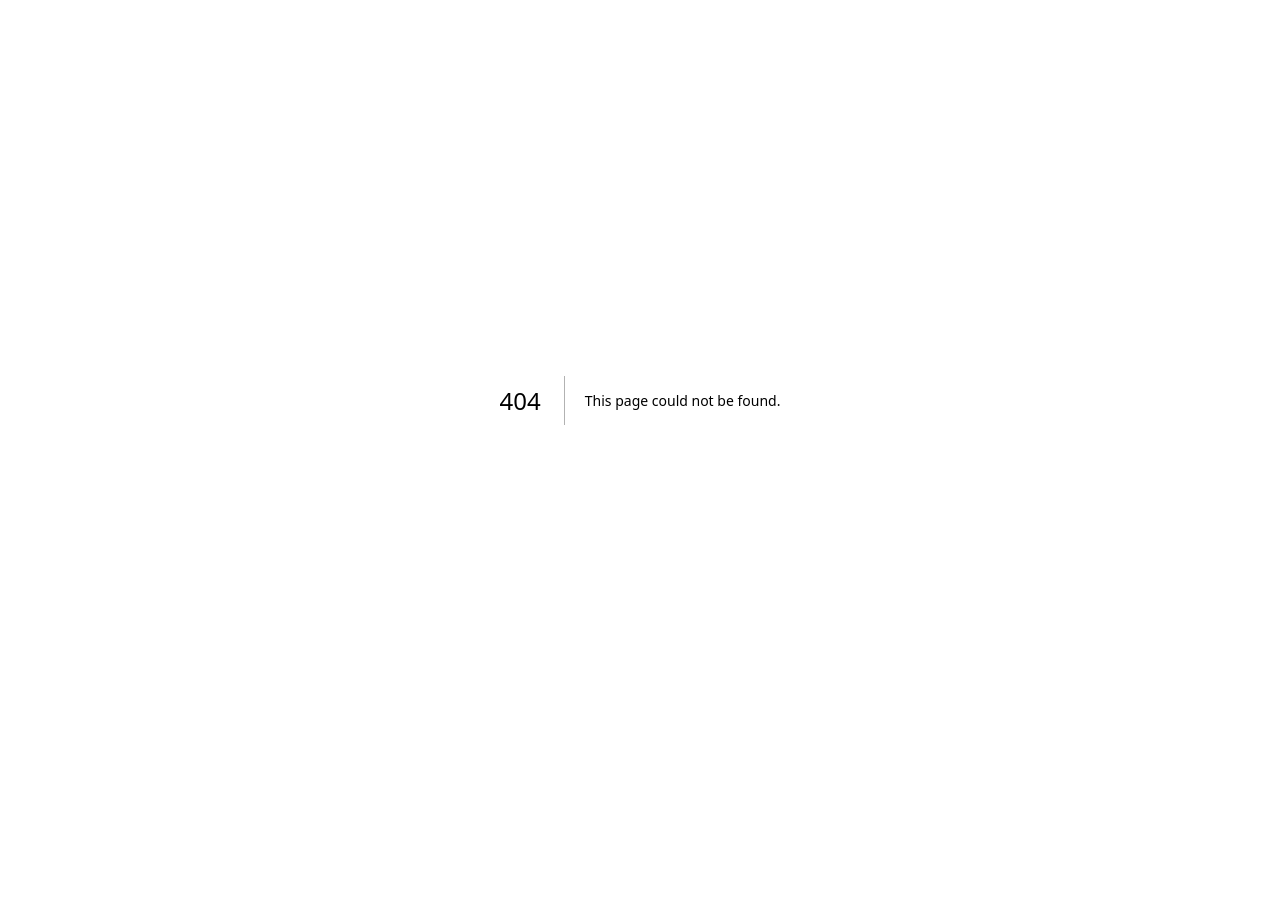
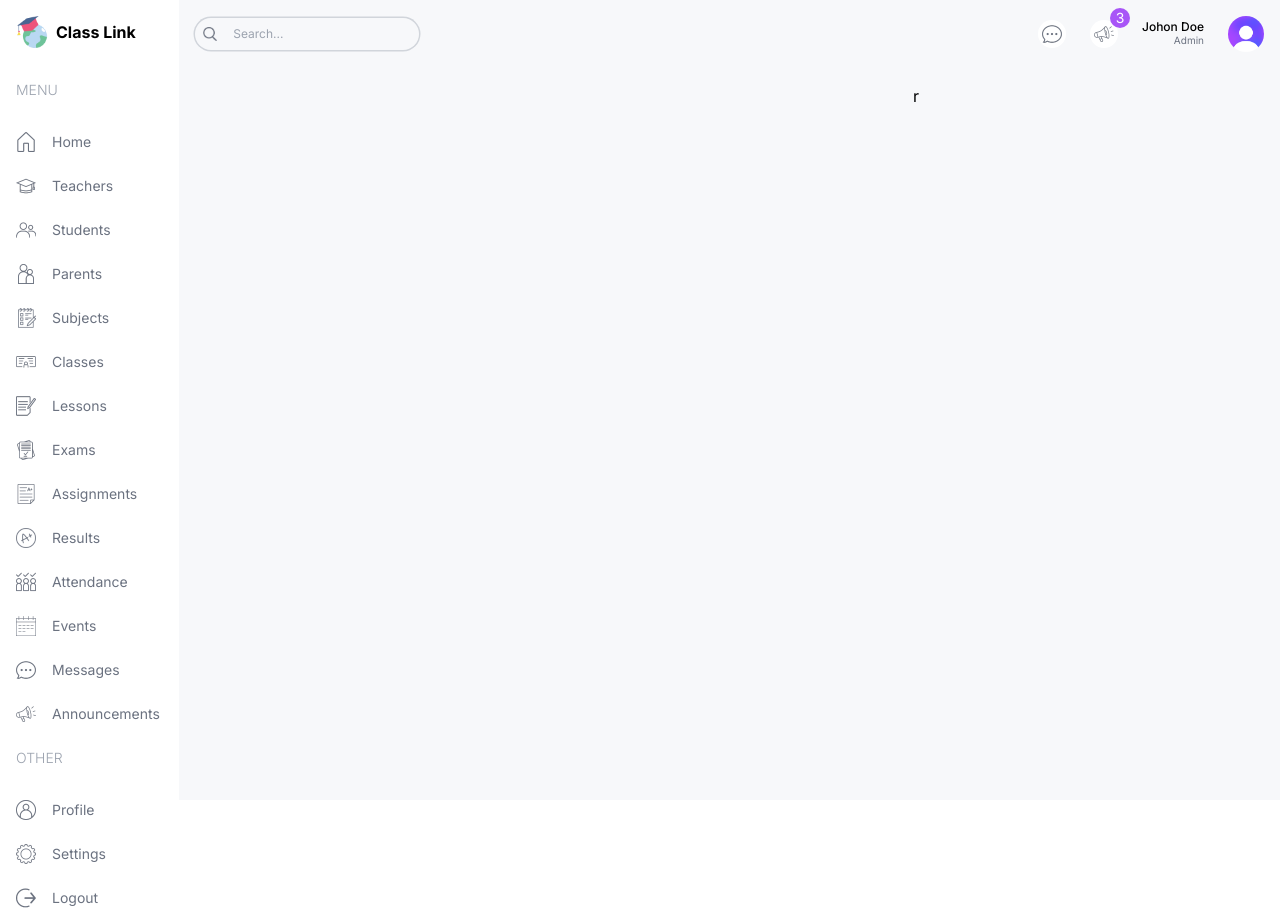
Before and after one commit to AimableUK/Class-Link, a Next.js app: page /admin in a window 1280 px wide. Before the commit this address had no page. Before the commit the page ends 800 px from the top, so only its background shows below. Built offline with nearby package versions, Linux system fonts and the light colour scheme.

Commit message:
setting up the dashboard page

```diff
--- /dev/null
+++ b/src/app/(dashboard)/admin/page.tsx
@@ -0,0 +1,22 @@
+import UserCard from "@/components/UserCard";
+import React from "react";
+
+const AdminPage = () => {
+  return (
+    <div className="flex p-4 gap-4 flex-col md:flex-row">
+      <div className="w-full lg:w-2/3">
+        {/* USER CARDS */}
+        <div className="flex gap-4 justify-between">
+          <UserCard type="student" />
+          <UserCard type="teacher" />
+          <UserCard type="parent" />
+          <UserCard type="staff" />
+        </div>
+      </div>
+
+      <div className="w-full lg:w-1/3">r</div>
+    </div>
+  );
+};
+
+export default AdminPage;
--- /dev/null
+++ b/src/app/(dashboard)/layout.tsx
@@ -0,0 +1,29 @@
+import Menu from "@/components/Menu";
+import Navbar from "@/components/Navbar";
+import Image from "next/image";
+import Link from "next/link";
+
+export default function DashboardLayout({
+  children,
+}: Readonly<{
+  children: React.ReactNode;
+}>) {
+  return (
+    <div className="h-screen flex">
+      <div className="w-[14%] md:w-[8%] lg:w-[16%] xl:w-[14%] p-4">
+        <Link
+          href="/"
+          className="flex items-center justify-center lg:justify-start gap-2"
+        >
+          <Image src="/logo.png" alt="logo" width={32} height={32} />
+          <span className="hidden lg:block font-bold">Class Link</span>
+        </Link>
+        <Menu />
+      </div>
+      <div className="w-[86%] md:w-[92%] lg:w-[84%] xl:w-[86%] bg-[#F7F8FA] overflow-scroll flex flex-col">
+        <Navbar />
+        {children}
+      </div>
+    </div>
+  );
+}
--- /dev/null
+++ b/src/app/(dashboard)/parent/page.tsx
@@ -0,0 +1,9 @@
+import React from 'react'
+
+const ParentPage = () => {
+  return (
+    <div>ParentPage</div>
+  )
+}
+
+export default ParentPage
--- /dev/null
+++ b/src/app/(dashboard)/student/page.tsx
@@ -0,0 +1,9 @@
+import React from 'react'
+
+const StudentPage = () => {
+  return (
+    <div>StudentPage</div>
+  )
+}
+
+export default StudentPage
--- /dev/null
+++ b/src/app/(dashboard)/teacher/page.tsx
@@ -0,0 +1,9 @@
+import React from 'react'
+
+const TeacherPage = () => {
+  return (
+    <div>TeacherPage</div>
+  )
+}
+
+export default TeacherPage
--- a/src/app/layout.tsx
+++ b/src/app/layout.tsx
@@ -5,7 +5,7 @@
 const inter = Inter({ subsets: ["latin"] });
 
 export const metadata: Metadata = {
-  title: "Lama Dev School Management Dashboard",
+  title: "Class Link School Management Dashboard",
   description: "Next.js School Management System",
 };
 
--- /dev/null
+++ b/src/app/sign-in/page.tsx
@@ -0,0 +1,9 @@
+import React from 'react'
+
+const LoginPage = () => {
+  return (
+    <div>LoginPage</div>
+  )
+}
+
+export default LoginPage
--- a/src/components/Menu.tsx
+++ b/src/components/Menu.tsx
@@ -112,3 +112,38 @@
     ],
   },
 ];
+
+import Image from "next/image";
+import Link from "next/link";
+import React from "react";
+
+const Menu = () => {
+  return (
+    <div className="mt-4 text-sm">
+      {menuItems.map((i) => (
+        <div className="flex flex-col gap-2" key={i.title}>
+          <span className="hidden lg:block text-gray-400 font-light my-4">
+            {i.title}
+          </span>
+          {i.items.map((item) => (
+            <Link
+              href={item.href}
+              key={item.label}
+              className="flex items-center justify-center lg:justify-start gap-4 text-gray-500 py-2"
+            >
+              <Image
+                src={item.icon}
+                alt="menu item icon"
+                width={20}
+                height={20}
+              />
+              <span className="hidden lg:block">{item.label}</span>
+            </Link>
+          ))}
+        </div>
+      ))}
+    </div>
+  );
+};
+
+export default Menu;
--- /dev/null
+++ b/src/components/Navbar.tsx
@@ -0,0 +1,47 @@
+import Image from "next/image";
+import React from "react";
+
+const Navbar = () => {
+  return (
+    <div className="flex items-center justify-between p-4">
+      {/* search bar */}
+      <div className="hidden md:flex items-center gap-2 text-xs rounded-full ring-[1.5px] ring-gray-300 px-2">
+        <Image src="/search.png" alt="search icon" width={14} height={14} />
+        <input
+          type="text"
+          placeholder="Search..."
+          className="w-[200px] p-2 bg-transparent outline-none"
+        />
+      </div>
+      <div className="flex items-center gap-6 justify-end w-full">
+        <div className="bg-white rounded-full w-7 h-7 flex items-center justify-center cursor-pointer">
+          <Image src="/message.png" alt="message icon" width={20} height={14} />
+        </div>
+        <div className="bg-white rounded-full w-7 h-7 flex items-center justify-center cursor-pointer relative">
+          <Image
+            src="/announcement.png"
+            alt="message icon"
+            width={20}
+            height={14}
+          />
+          <div className="absolute -top-3 -right-3 w-5 h-5 flex items-center justify-center bg-purple-500 text-white rounded-full text-sm">
+            3
+          </div>
+        </div>
+        <div className="flex flex-col">
+          <span className="text-xs leading-3 font-medium">Johon Doe</span>
+          <span className="text-[10px] text-gray-500 text-right">Admin</span>
+        </div>
+        <Image
+          src="/avatar.png"
+          alt="avatar icon"
+          width={36}
+          height={36}
+          className="rounded-full"
+        />
+      </div>
+    </div>
+  );
+};
+
+export default Navbar;
--- /dev/null
+++ b/src/components/UserCard.tsx
@@ -0,0 +1,11 @@
+import React from 'react'
+
+const UserCard = ({type}: {type: string}) => {
+  return (
+    <div className='rounded-xl odd:bg-[]'>
+
+    </div>
+  )
+}
+
+export default UserCard
```
